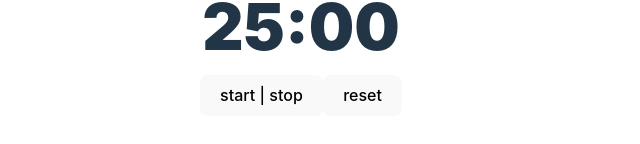
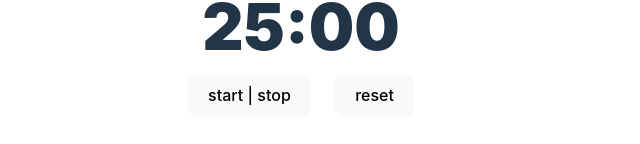
Before and after one commit to HabibMollah/pomodoro-fcc-project, a React (Vite) app: page / in a window 1280 px wide. Shown: the part 464-608 px from the top of the page, without its empty margins (339-979 px from the left). Built offline with nearby package versions, Linux system fonts and the light colour scheme.

Commit message:
first successful timer

```diff
--- a/src/App.css
+++ b/src/App.css
@@ -62,3 +62,13 @@ input {
   font-size: 4rem;
   font-weight: 900;
 }
+
+/* .start-stop-reset button {
+  display: block;
+} */
+
+.start-stop-reset {
+  display: flex;
+  gap: 1.5rem;
+  justify-content: center;
+}
--- a/src/App.tsx
+++ b/src/App.tsx
@@ -1,9 +1,18 @@
-import { useState } from 'react';
+import { useEffect, useState } from 'react';
 import './App.css';
 import msToMMSSConverter from './msToMMSSConverter';
 
 export default function App() {
-  const [time, setTime] = useState(60 * 60 * 1000);
+  const [time, setTime] = useState(25 * 60 * 1000);
+  const [isStarted, setIsStarted] = useState(false);
+
+  useEffect(() => {
+    if (isStarted) {
+      setTimeout(() => {
+        setTime(time - 1000);
+      }, 1000);
+    }
+  });
 
   return (
     <main>
@@ -20,20 +29,37 @@ export default function App() {
           Session Length
         </label>
         <div className="flex">
-          <button id="session-decrement">-</button>
-          <input disabled type="number" id="session-length" defaultValue={25} />
-          <button id="session-increment">+</button>
+          <button
+            onClick={() => setTime(time - 60 * 1000)}
+            id="session-decrement">
+            -
+          </button>
+          <input
+            disabled
+            type="number"
+            id="session-length"
+            value={time / 1000 / 60}
+          />
+          <button
+            onClick={() => setTime(time + 60 * 1000)}
+            id="session-increment">
+            +
+          </button>
         </div>
       </section>
 
       <section className="clock">
         <h2 id="timer-label">Session</h2>
-        <div id="time-left">25:00</div>
+        <div id="time-left">{msToMMSSConverter(time)}</div>
       </section>
 
       <section className="start-stop-reset">
-        <button id="start_stop">start | stop</button>
-        <button id="reset">reset</button>
+        <button onClick={() => setIsStarted(!isStarted)} id="start_stop">
+          start | stop
+        </button>
+        <button onClick={() => setTime(25 * 60 * 1000)} id="reset">
+          reset
+        </button>
       </section>
     </main>
   );
```
